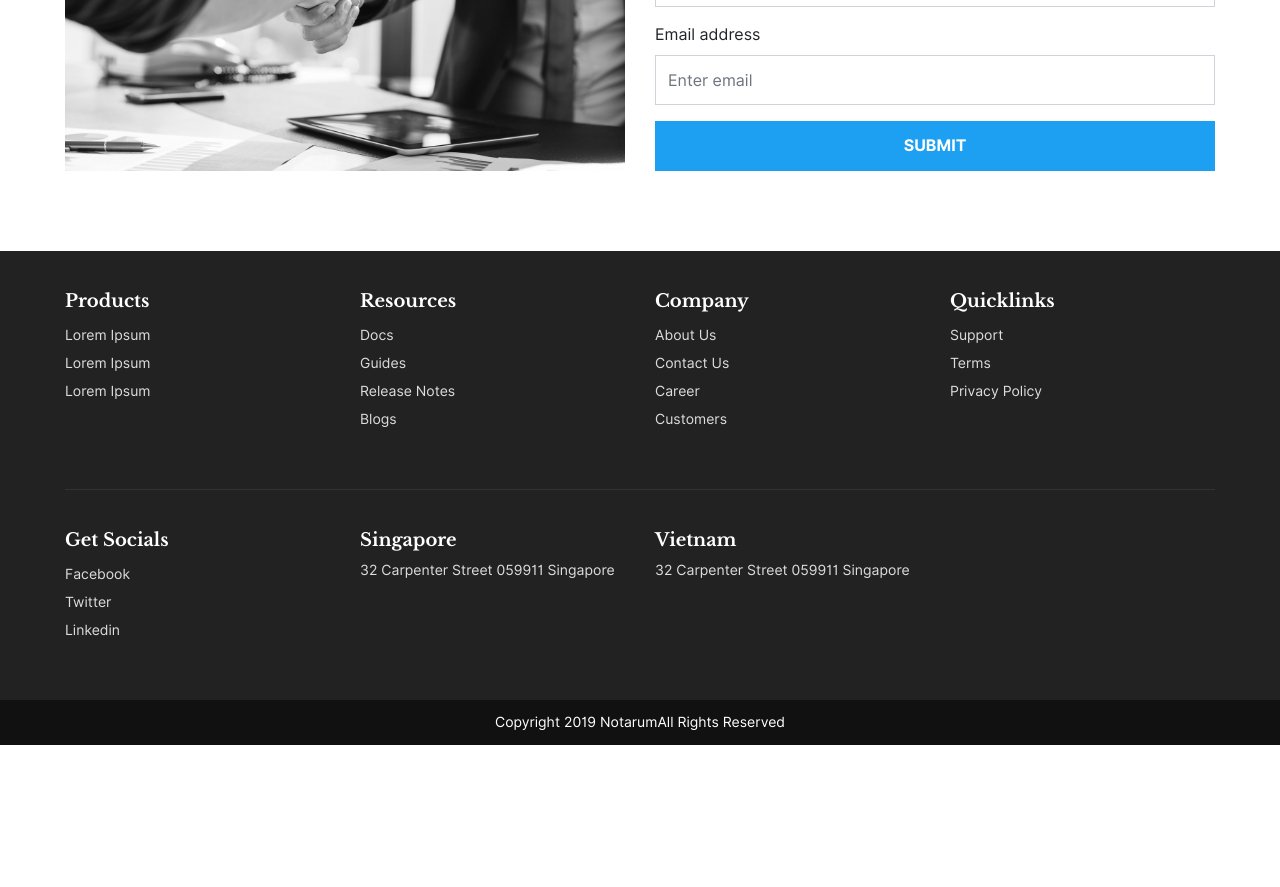
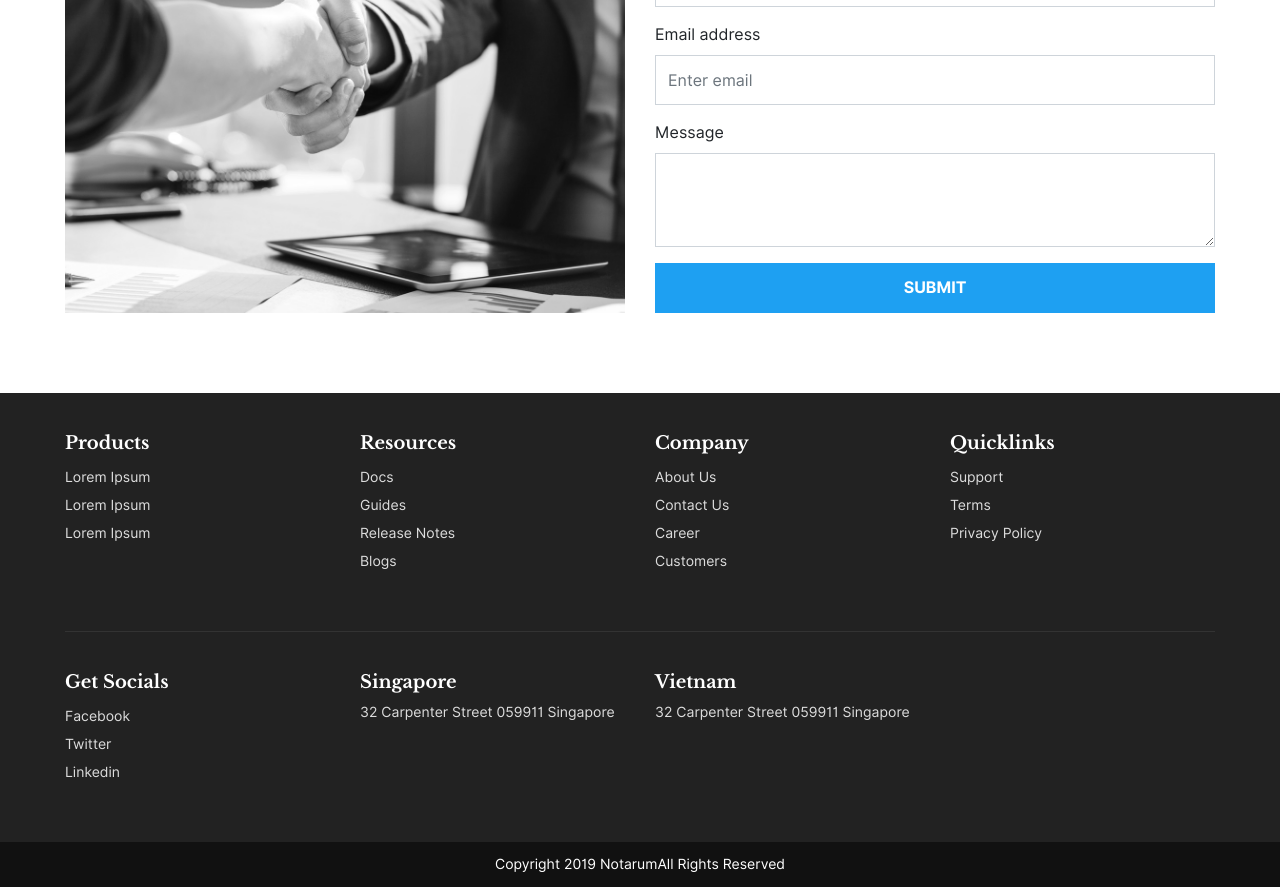
Before and after one commit to maianhkhadev/notarum-001, a React app: page / in a window 1280 px wide. Shown: the part 3160-4047 px from the top of the page. Before the commit the page ends 3905 px from the top, so only its background shows below. Built offline with nearby package versions, Linux system fonts and the light colour scheme.

Commit message:
add message box agian

```diff
--- a/src/components/sections/Home.Contact.presentation.js
+++ b/src/components/sections/Home.Contact.presentation.js
@@ -20,6 +20,10 @@ export default function (props) {
               <label htmlFor="exampleInputEmail1">Email address</label>
               <input type="email" className="form-control" id="exampleInputEmail1" aria-describedby="emailHelp" placeholder="Enter email" />
             </div>
+            <div className="form-group">
+              <label>Message</label>
+              <textarea className="form-control" rows="3"></textarea>
+            </div>
             <button type="submit" className="btn btn-primary btn-block">Submit</button>
           </form>
         </div>
```
Also changed, not shown: 1 other file (tests, documents, lock files or other folders).
